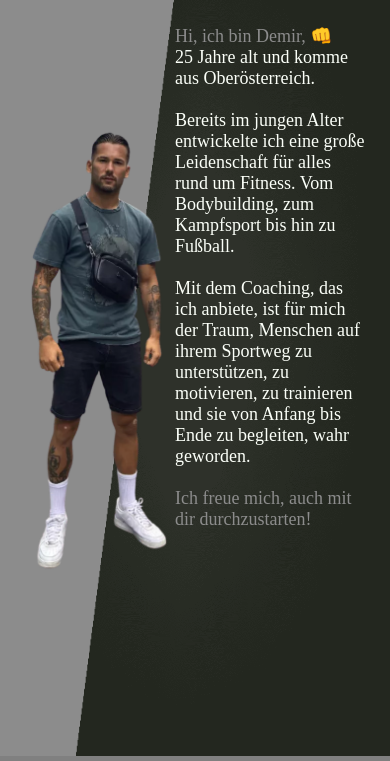
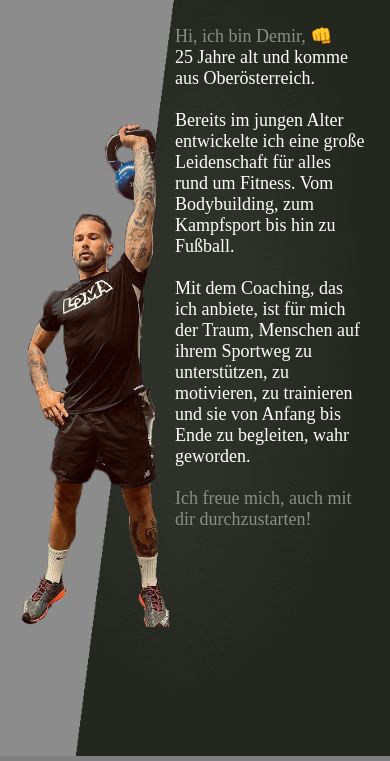
Before and after one commit to fgaisboeck/fgaisboeck.github.io, a website built with Parcel: page about.html in a window 390 px wide. Shown: the part 75-836 px from the top of the page. Built offline with nearby package versions, Linux system fonts and the light colour scheme; a web font is replaced by a local one.

Commit message:
Add files via upload

```diff
--- a/about.html
+++ b/about.html
@@ -128,7 +128,7 @@
             </button>
           </div>
           <img
-            src="public2/external/beispielbild5423-58re-400w.png"
+            src="imagesSD/transpng.png"
             alt="Beispielbild5423"
             class="framebermich1600px-beispielbild"
           />
--- a/framebermich1600px.css
+++ b/framebermich1600px.css
@@ -285,7 +285,7 @@
 }
 .framebermich1600px-beispielbild {
   top: 145px;
-  left: 150px;
+  left: 120px;
   width: 304px;
   height: 901px;
   position: absolute;
@@ -295,7 +295,7 @@
 {
   .framebermich1600px-beispielbild {
     top: 200px;
-    left: 25px;
+    left: 20px;
     width: 150px;
     height: auto;
     position: absolute;
```
Also changed, not shown: style.css (+5 -4 lines), imagesSD/kettleTrans.jpg (added), imagesSD/standUpKettle.jpg (added), imagesSD/transpng.png (added).
